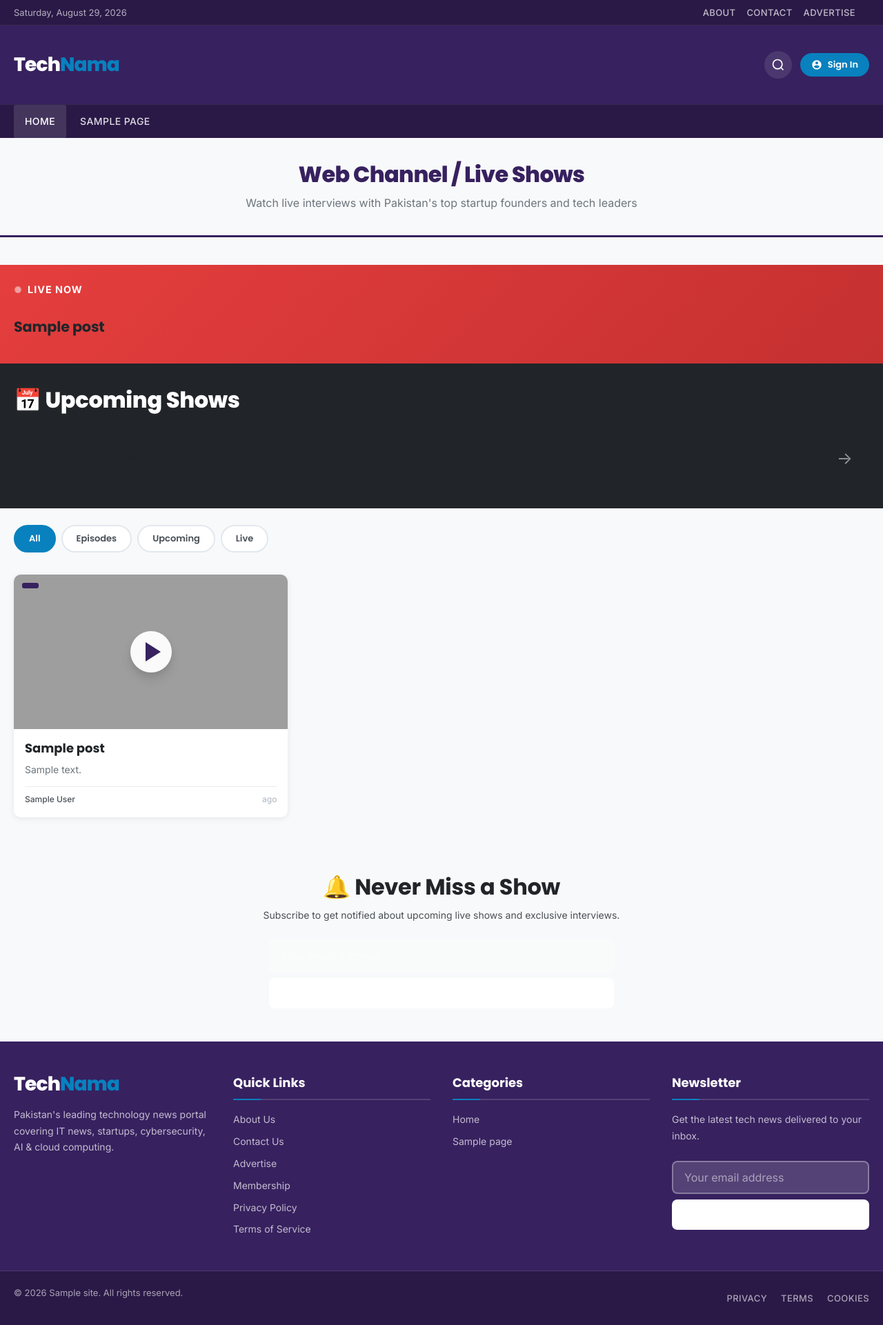
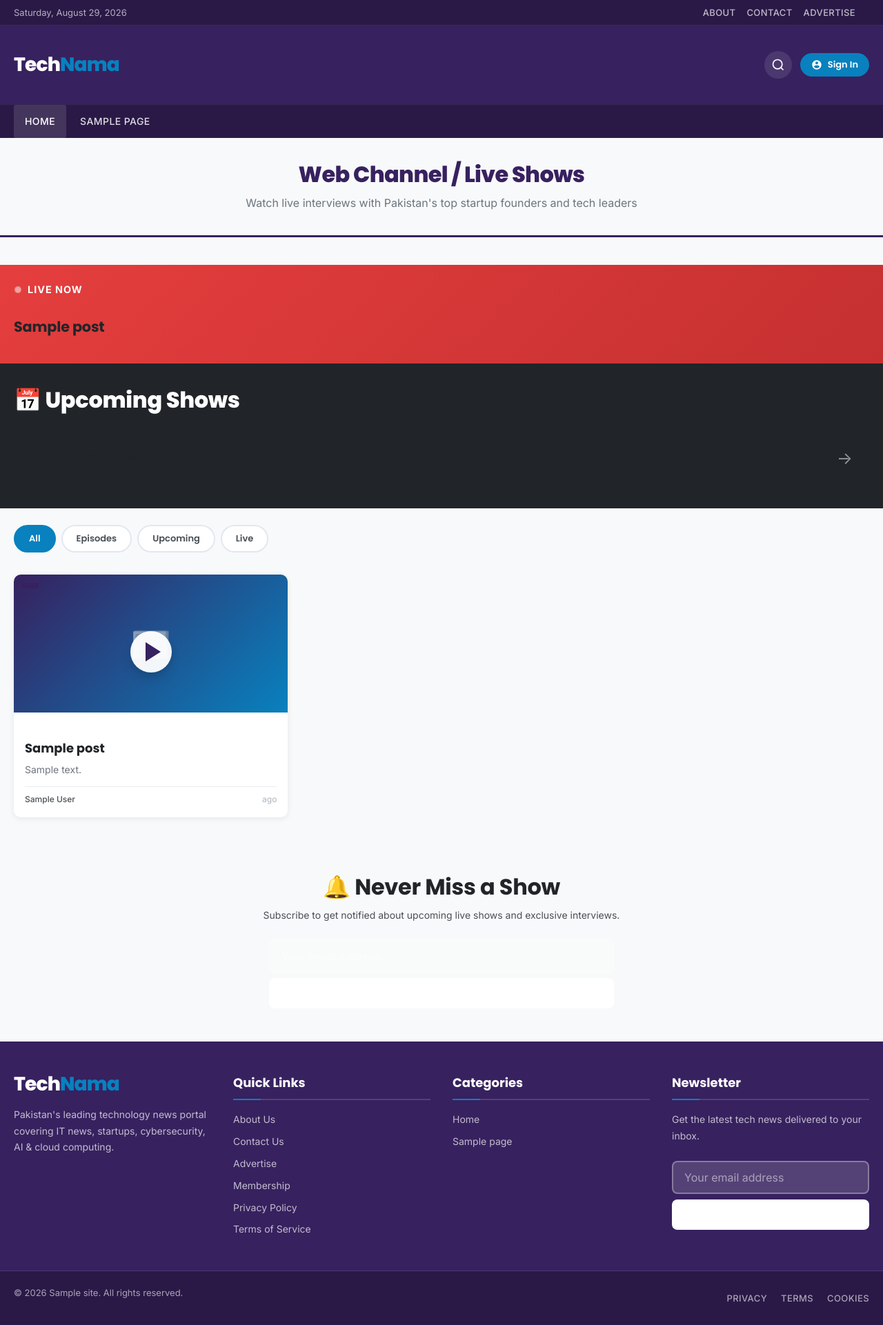
Before and after one commit to HadiqaGohar/Cryptostack, a WordPress theme: template TechNama/theme/technama/page-templates/template-live-shows.php in a window 1280 px wide. Shown: the whole page at 69% size. Run offline with PHP 8.4 and a stand-in for WordPress, Linux system fonts and the light colour scheme; the site name, menu and one post (Sample post) are stand-ins, and other content is empty; some libraries are stand-ins or nearby versions; grey boxes are pictures that could not be loaded.

Commit message:
Fix: Hero section, sticky posts, sponsor widgets, featured images
- Fixed sticky posts array format (associative to indexed)
- Fixed hero sidebar post__not_in query
- Removed duplicate empty sponsor widgets
- Set proper featured images for all posts
- Added fallback placeholders for missing images
- Added CSS for no-thumbnail fallbacks
- Fixed nonce mismatch in membership template
- Fixed double view counting
- Fixed content-hero.php nested PHP tag bug
- Synced theme files to Docker container

Co-Authored-By: opencode <noreply@opencode.ai>

```diff
--- a/TechNama/theme/technama/style.css
+++ b/TechNama/theme/technama/style.css
@@ -1502,3 +1502,48 @@ select.tn-form-control { appearance: auto; }
         flex-direction: column;
     }
 }
+
+/* ============================================================
+   PHASE 11: POST THUMBNAIL FALLBACK STYLES
+   ============================================================ */
+
+.post-thumbnail.no-thumbnail {
+    position: relative;
+    min-height: 200px;
+    background: linear-gradient(135deg, var(--tn-color-primary, #37215F) 0%, var(--tn-color-secondary, #0881BE) 100%);
+    display: flex;
+    align-items: center;
+    justify-content: center;
+}
+.post-thumbnail.no-thumbnail .placeholder-image {
+    display: flex;
+    align-items: center;
+    justify-content: center;
+    width: 100%;
+    height: 100%;
+    min-height: 200px;
+}
+.post-thumbnail.no-thumbnail .placeholder-icon {
+    font-size: 3rem;
+    opacity: 0.5;
+}
+.tn-card-image.no-thumbnail {
+    position: relative;
+    min-height: 200px;
+    background: linear-gradient(135deg, var(--tn-color-primary, #37215F) 0%, var(--tn-color-secondary, #0881BE) 100%);
+    display: flex;
+    align-items: center;
+    justify-content: center;
+}
+.tn-card-image.no-thumbnail .placeholder-image {
+    display: flex;
+    align-items: center;
+    justify-content: center;
+    width: 100%;
+    height: 100%;
+    min-height: 200px;
+}
+.tn-card-image.no-thumbnail .placeholder-icon {
+    font-size: 3rem;
+    opacity: 0.5;
+}
--- a/TechNama/theme/technama/template-parts/content-video.php
+++ b/TechNama/theme/technama/template-parts/content-video.php
@@ -1,11 +1,15 @@
 <article id="post-<?php the_ID(); ?>" <?php post_class('tn-card tn-card-video'); ?> data-show-status="<?php echo esc_attr(get_post_meta(get_the_ID(), '_tn_show_status', true)); ?>">
     <div class="tn-card-thumb">
         <a href="<?php the_permalink(); ?>">
-            <?php if (has_post_thumbnail()) : ?>
-                <?php the_post_thumbnail('technama-card', array('loading' => 'lazy')); ?>
-            <?php else : ?>
-                <img src="<?php echo esc_url(get_stylesheet_directory_uri()); ?>/assets/images/default-thumb.jpg" alt="<?php the_title_attribute(); ?>" loading="lazy">
-            <?php endif; ?>
+            <div class="post-thumbnail <?php echo !has_post_thumbnail() ? 'no-thumbnail' : ''; ?>">
+                <?php if (has_post_thumbnail()) : ?>
+                    <?php the_post_thumbnail('technama-card', array('loading' => 'lazy')); ?>
+                <?php else : ?>
+                    <div class="placeholder-image" aria-label="<?php echo esc_attr(get_the_title()); ?>">
+                        <span class="placeholder-icon">📰</span>
+                    </div>
+                <?php endif; ?>
+            </div>
         </a>
         <span class="tn-card-play" aria-label="<?php esc_attr_e('Play video', 'technama'); ?>">
             <svg xmlns="http://www.w3.org/2000/svg" viewBox="0 0 24 24" width="48" height="48"><path d="M8 5v14l11-7z" fill="currentColor"/></svg>
```
Also changed, not shown: TechNama/theme/technama/page-templates/template-homepage.php (+9 -4 lines), TechNama/theme/technama/template-parts/content-article.php (+9 -5 lines), TechNama/theme/technama/template-parts/content-card.php (+10 -6 lines), TechNama/theme/technama/template-parts/content-hero.php (+9 -5 lines).
